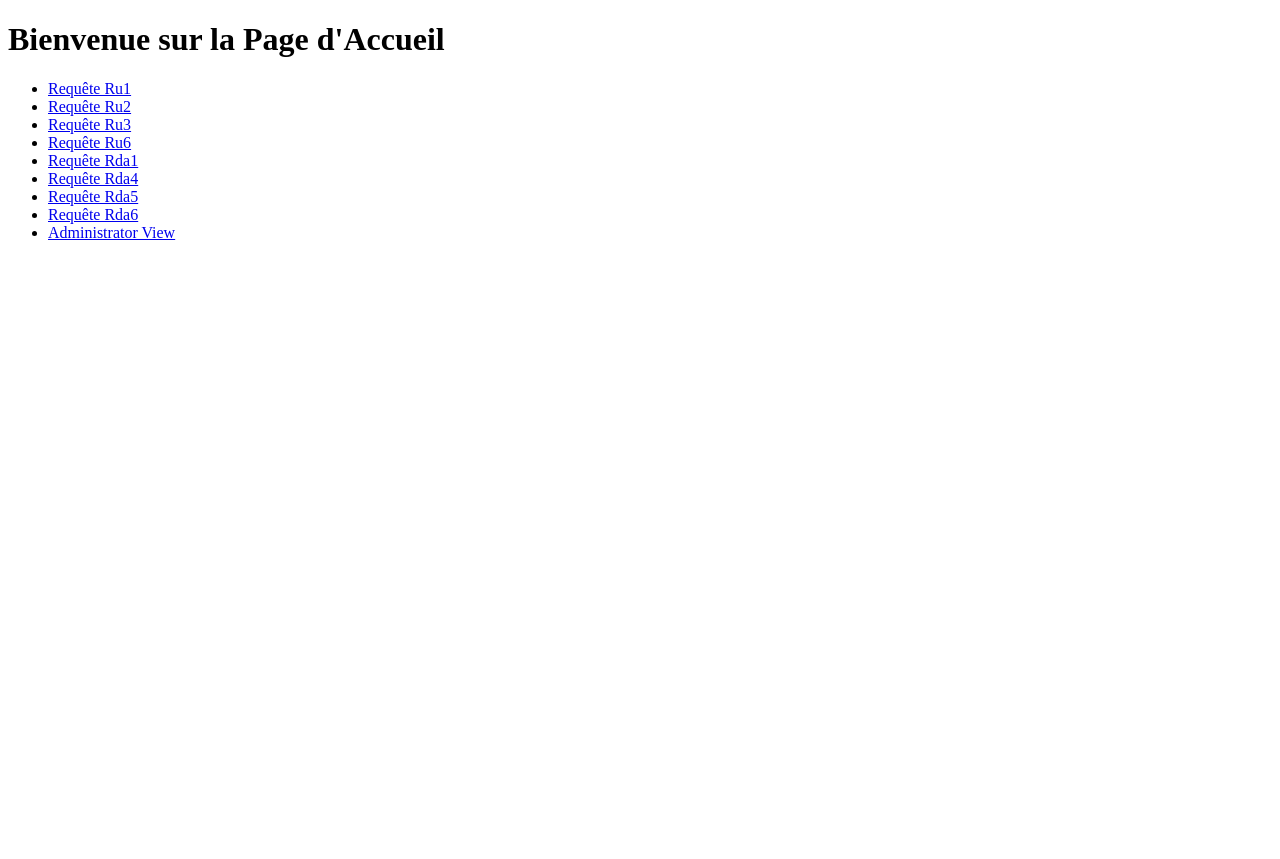
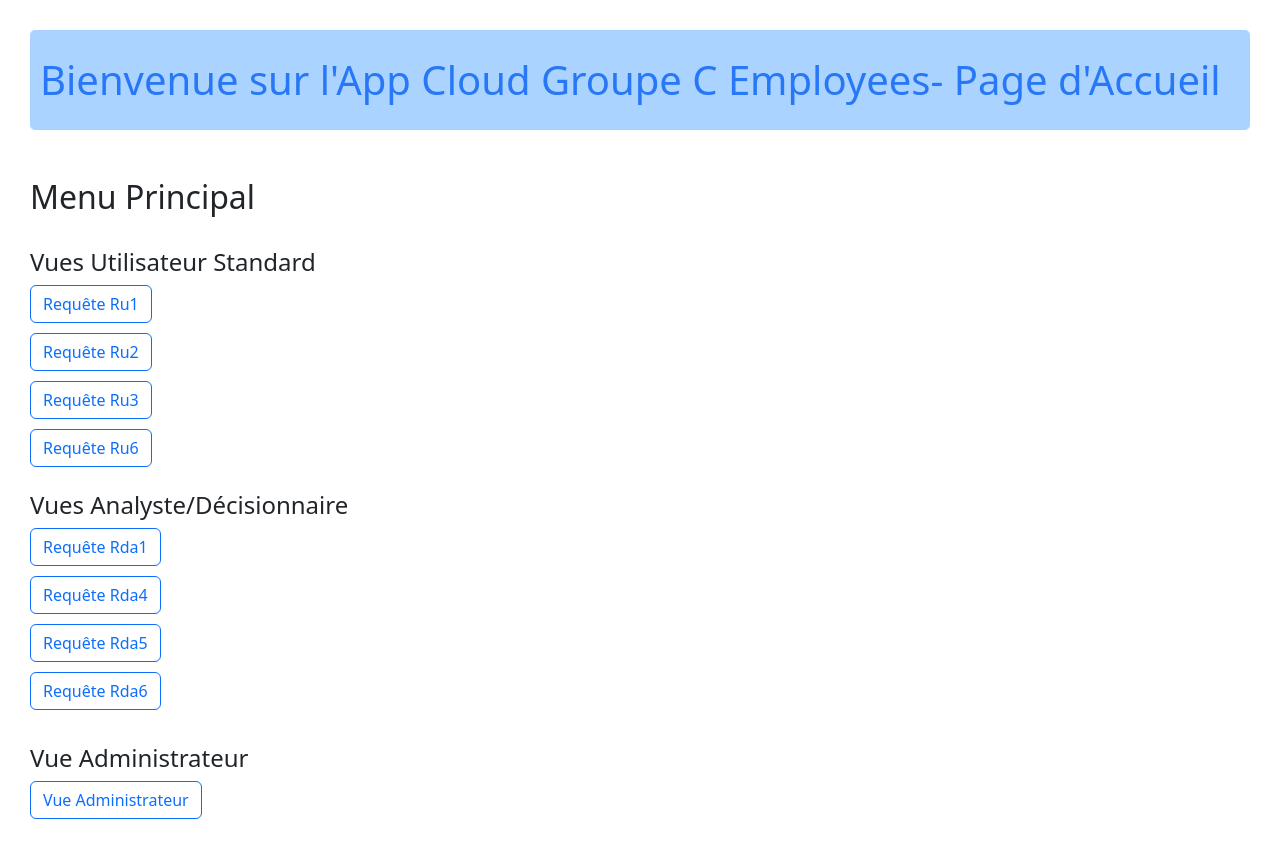
Before and after one commit to roselineren/application_cloud, a Flask app: page / in a window 1280 px wide. Before the commit the page ends 240 px from the top, so only its background shows below. Run offline with Flask 3, Linux system fonts and the light colour scheme.

Commit message:
Update base.html

```diff
--- a/templates/base.html
+++ b/templates/base.html
@@ -1,23 +1,76 @@
-<!DOCTYPE html>
-<html>
+<!doctype html>
+<html lang="en">
 <head>
-    <title>Page d'Accueil</title>
+    <meta charset="utf-8">
+    <meta name="viewport" content="width=device-width, initial-scale=1">
+    <title>Page d'Accueil - App Cloud</title>
+    <link href="https://cdn.jsdelivr.net/npm/bootstrap@5.2.2/dist/css/bootstrap.min.css" rel="stylesheet">
+    <style type="text/css">
+        body {
+            margin: 30px;
+        }
+        .header-color {
+            background-color: #007bff54;
+            color: rgb(40, 119, 246);
+            padding: 10px;
+            border-radius: 5px;
+        }
+        .menu-item {
+            margin-bottom: 10px;
+        }
+    </style>
 </head>
 <body>
-    <h1>Bienvenue sur la Page d'Accueil</h1>
-    <ul>
-        <li><a href="{{ url_for('ru1') }}">Requête Ru1</a></li>
-        <li><a href="{{ url_for('ru2') }}">Requête Ru2</a></li>
-        <li><a href="{{ url_for('ru3') }}">Requête Ru3</a></li>
-        <li><a href="{{ url_for('ru6') }}">Requête Ru6</a></li>
-        <li><a href="{{ url_for('rda1') }}">Requête Rda1</a></li>
 
-        <li><a href="{{ url_for('rda4') }}">Requête Rda4</a></li>
-        <li><a href="{{ url_for('rda5') }}">Requête Rda5</a></li>
-        <li><a href="{{ url_for('rda6') }}">Requête Rda6</a></li>
-        <li><a href="{{ url_for('adminView') }}">Administrator View</a></li>
+    <div class="header-color">
+        <h1 class="my-3">Bienvenue sur l'App Cloud Groupe C Employees- Page d'Accueil</h1>
+    </div>
+    <h2 class="mt-5">Menu Principal</h2>
+    <br>
 
-        <!-- Ajoutez d'autres liens si nécessaire -->
-    </ul>
+    <!-- Section pour les requêtes RU -->
+    <h4>Vues Utilisateur Standard</h4>
+    <div class="d
+-flex flex-column">
+<div class="menu-item">
+<a href="{{ url_for('ru1') }}" class="btn btn-outline-primary">Requête Ru1</a>
+</div>
+<div class="menu-item">
+<a href="{{ url_for('ru2') }}" class="btn btn-outline-primary">Requête Ru2</a>
+</div>
+<div class="menu-item">
+<a href="{{ url_for('ru3') }}" class="btn btn-outline-primary">Requête Ru3</a>
+</div>
+<div class="menu-item">
+<a href="{{ url_for('ru6') }}" class="btn btn-outline-primary">Requête Ru6</a>
+</div>
+</div>
+
+<!-- Section pour les requêtes RDA -->
+<h4 class="mt-4">Vues Analyste/Décisionnaire</h4>
+<div class="d-flex flex-column">
+<div class="menu-item">
+<a href="{{ url_for('rda1') }}" class="btn btn-outline-primary">Requête Rda1</a>
+</div>
+<div class="menu-item">
+<a href="{{ url_for('rda4') }}" class="btn btn-outline-primary">Requête Rda4</a>
+</div>
+<div class="menu-item">
+<a href="{{ url_for('rda5') }}" class="btn btn-outline-primary">Requête Rda5</a>
+</div>
+<div class="menu-item">
+<a href="{{ url_for('rda6') }}" class="btn btn-outline-primary">Requête Rda6</a>
+</div>
+</div>
+
+<!-- Section pour l'Administration -->
+<h4 class="mt-4">Vue Administrateur</h4>
+<div class="d-flex flex-column">
+    <div class="menu-item">
+        <a href="{{ url_for('adminView') }}" class="btn btn-outline-primary">Vue Administrateur</a>
+    </div>
+</div>
+
+<script src="https://cdn.jsdelivr.net/npm/bootstrap@5.2.2/dist/js/bootstrap.bundle.min.js" integrity="sha384-OERcA2EqjJCMA+/3y+gxIOqMEjwtxJY7qPCqsdltbNJuaOe923+mo//f6V8Qbsw3" crossorigin="anonymous"></script>
 </body>
 </html>
```
